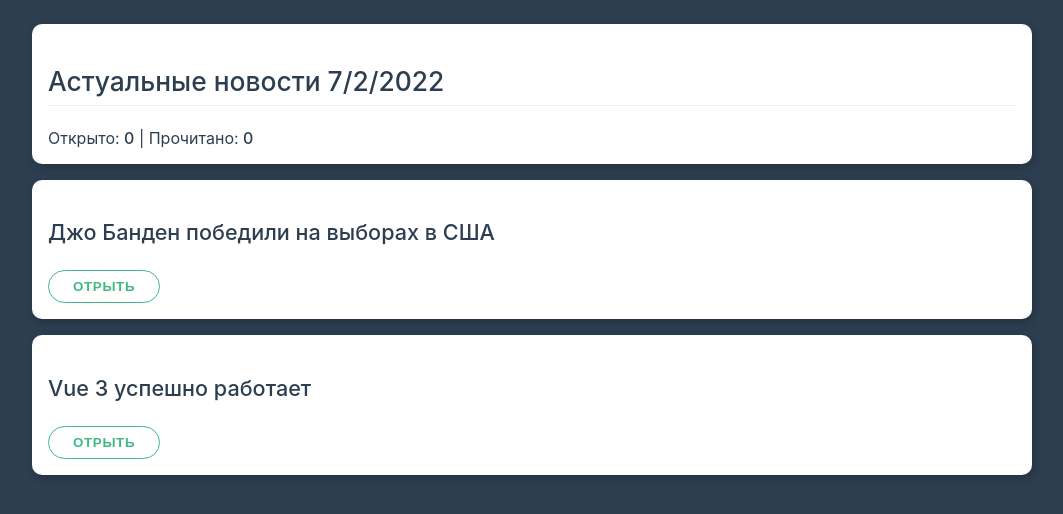
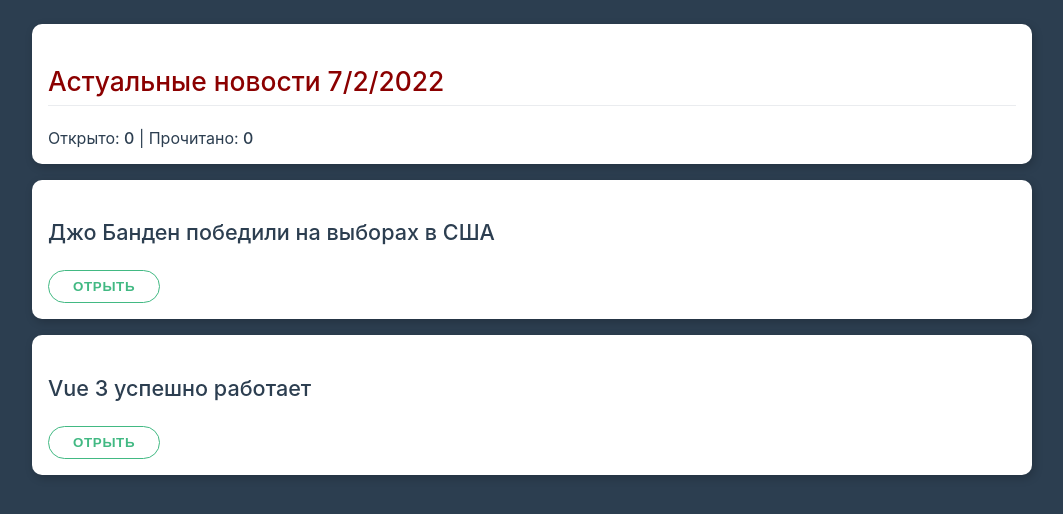
Before and after one commit to glushach/vue-bases, a Vue app in the folder vue-framework/: page / in a window 1280 px wide. Shown: the top 514 px of the page, without its empty margins (108-1171 px from the left). Built offline with nearby package versions, Linux system fonts and the light colour scheme.

Commit message:
feat: use local style with attribute scoped in tag style

```diff
--- a/vue-framework/src/App.vue
+++ b/vue-framework/src/App.vue
@@ -72,6 +72,8 @@ export default {
 }
 </script>
 
-<style>
-
+<style scoped>
+  h2 {
+    color: darkred;
+  }
 </style>
```
